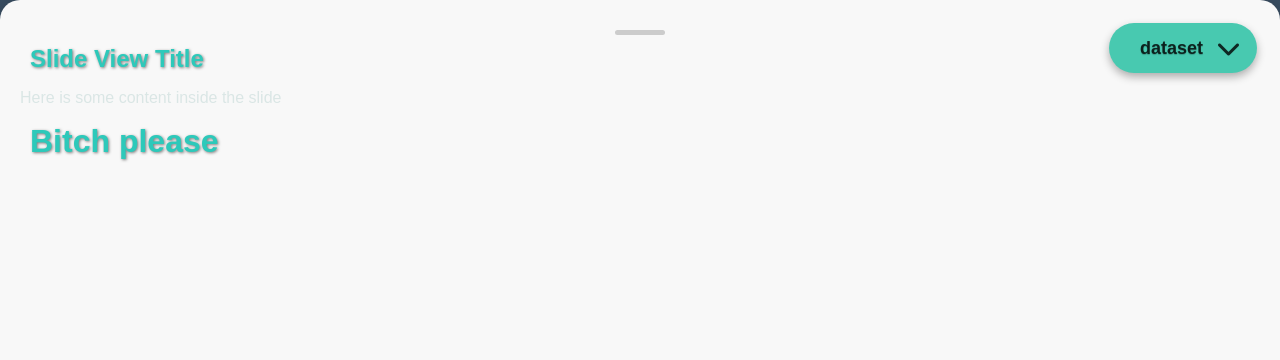
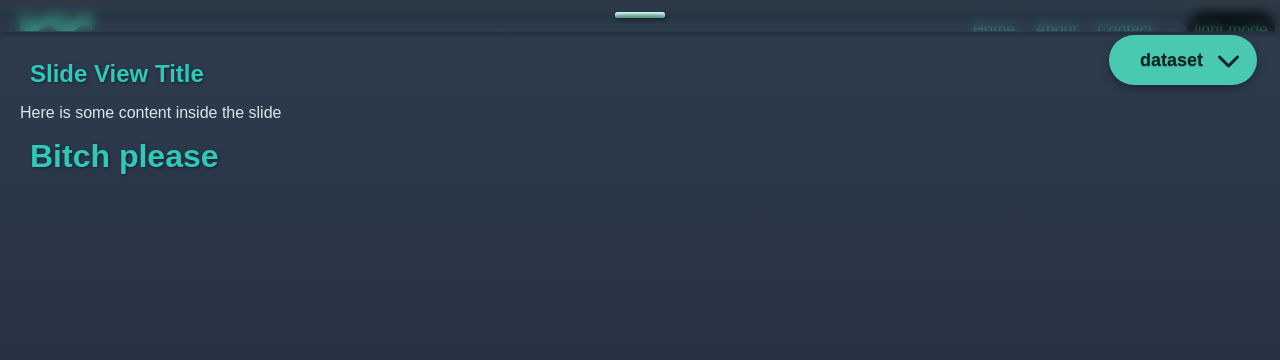
Before and after one commit to flexirexi/ffinance-returns, a plain HTML site: page index.html in a window 1280 px wide. Both pictures are taken after a click on the element "dataset". Shown: the top 360 px of the page. Drawn offline with nearby package versions, Linux system fonts and the light colour scheme.

Commit message:
feat: add glass morphism design to slide view

```diff
--- a/assets/css/styles.css
+++ b/assets/css/styles.css
@@ -99,7 +99,7 @@ nav {
     top: 0; /* Hält sie oben auf der Seite */
     left: 0; /* Linksbündig */
     width: 100%; /* Breite auf die gesamte Seite setzen */
-	z-index: 2;
+	z-index: 3;
 	backdrop-filter: none; /* Kein Blur standardmäßig */
     transition: background-color 0.5s ease, backdrop-filter 0.5s, opacity 0.5s ease; /* Weicher Übergang */
 }
@@ -254,7 +254,7 @@ aside.dataset-summary {
     width: 100%; /* Über den gesamten Bildschirm */
     height: 100%; /* Voller Bildschirmhöhe */
     background: linear-gradient(90deg, var(--dis-bg), var(--dis-bg), var(--dis-bg), var(--dis-bg));
-    z-index: 5; /* Über allen anderen Elementen */
+    z-index: 6; /* Über allen anderen Elementen */
     transition: right 0.3s ease-in-out, transform 0.3s ease-in-out; /* Smooth Transition */
     box-shadow: -2px 0 5px rgba(0, 0, 0, 0.2); /* Optionaler Schatten */
     overflow-y: auto; /* Scrollbar bei Bedarf */
@@ -409,7 +409,7 @@ footer {
     align-items: center;
     box-shadow: 0 4px 8px rgba(0, 0, 0, 0.3); /* Schatteneffekt */
     cursor: pointer;
-    z-index: 4; /* Über anderen Elementen */
+    z-index: 5; /* Über anderen Elementen */
     transition: transform 0.3s ease, background-color 0.3s ease; /* Smooth Animation */
 }
 
@@ -437,11 +437,9 @@ footer {
     left: 0;
     width: 100%;
     height: 100%; /* Höhe des Slide-Views */
-    background: #f8f8f8; /* Hintergrundfarbe */
-    box-shadow: 0px -2px 10px rgba(0, 0, 0, 0.1);
-    border-radius: 20px 20px 0 0; /* Abgerundete Ecken */
+    background: transparent; /* Hintergrundfarbe */
     transition: bottom 0.3s ease-in-out; /* Smooth Animation */
-    z-index: 3;
+    z-index: 4;
     overflow: hidden;
 }
 
@@ -449,15 +447,33 @@ footer {
     height: 100%;
     overflow-y: auto; /* Ermöglicht Scrollen, falls Inhalt länger als Viewport */
     padding: 20px;
+    margin-top: -1px;
     box-sizing: border-box;
+    background: linear-gradient(to bottom, var(--primary-bg), #1e2836); /* Dunkler Verlauf nach unten */
 }
 
-.handle {
+#handle-container {
+    width: 100%;
+    height: 20px;
+    padding-top: 12px;
+    cursor: grab;
+    background: linear-gradient(to bottom, #18181830 , #00000038 20%,  #00000048, #00000038 80%, #18181830 ); /* Dunkler Verlauf nach unten */
+    backdrop-filter: blur(6px); /* Frosted-Glass-Effekt */
+    box-shadow:
+        inset 0 2px 6px rgba(49, 49, 49, 0.705), /* Innerer Lichtreflex */
+        0 -2px 4px rgba(0, 0, 0, 0.567), /* Oben: Schmaler Schatten */
+        0 2px 6px rgba(0, 0, 0, 0.242); /* Unten: Schmaler Schatten */
+}
+
+#handle {
     width: 50px;
-    height: 5px;
-    background: #ccc;
-    border-radius: 3px;
-    margin: 10px auto;
+    height: 6px;
+    margin: auto auto;
+    background: linear-gradient(to bottom, #bbf3e6, #408772); /* Graugrüne Metallic-Töne */
+    border-radius: 10px;
+    box-shadow: inset 0 1px 3px rgba(239, 239, 239, 0.9), /* Lichtreflexe oben */
+                1px 2px 4px rgba(0, 0, 0, 0.4); /* Tieferer externer Schatten */
+
 }
 
 @media (min-width: 768px) {
@@ -589,7 +605,7 @@ footer {
         align-items: right;
         box-shadow: 0 4px 8px rgba(0, 0, 0, 0.3); /* Schatteneffekt */
         cursor: pointer;
-        z-index: 4; /* Über anderen Elementen */
+        z-index: 5; /* Über anderen Elementen */
         transition: transform 0.3s ease, background-color 0.3s ease; /* Smooth Animation */
 
         padding-right: 18px;
--- a/assets/js/script.js
+++ b/assets/js/script.js
@@ -501,9 +501,11 @@ document.addEventListener("DOMContentLoaded", () => {
     const slideView = document.getElementById("slideView");
     const actionButton = document.querySelector('.action-button');
     const actionLink = document.getElementById("action-link");
+    const handleContainer = document.getElementById('handle-container');
+    let isSwiping = false;
+    let isDragging = false;
     let startX = 0;
     let currentX = 0;
-    let isSwiping = false;
     let startY = 0;
     let currentY = 0;
 
@@ -564,7 +566,7 @@ document.addEventListener("DOMContentLoaded", () => {
         if (window.innerWidth < 768) {
             actionButton.style.display = "none";
         } else {
-            actionButton.style.top = "23px";
+            actionButton.style.top = "35px";
             actionLink.className="fas fa-chevron-down"
         }
     }
@@ -622,6 +624,38 @@ document.addEventListener("DOMContentLoaded", () => {
     });
 
 
+    //SlideView Drag mit der Maus:
+    handleContainer.addEventListener('mousedown', (e) => {
+        startY = e.clientY; // Initiale Y-Position
+        isDragging = true;
+        document.body.style.userSelect = "none"; // Deaktiviert Textauswahl
+        slideView.style.transition = "none"; // Transition während des Ziehens deaktivieren
+    });
+
+    window.addEventListener('mousemove', (e) => {
+        if (!isDragging) return;
+        currentY = e.clientY - startY; // Differenz berechnen
+
+        if (currentY > 0) { // Erlaubt nur Bewegung nach unten
+            slideView.style.bottom = `-${currentY}px`;
+        }
+    });
+
+    window.addEventListener('mouseup', () => {
+        if (!isDragging) return;
+        isDragging = false;
+        document.body.style.userSelect = ""; // Textauswahl wieder aktivieren
+        slideView.style.transition = "bottom 0.3s ease-in-out"; // Transition wieder aktivieren
+
+        // Schließen, wenn genug nach unten gezogen wurde
+        if (currentY > window.innerHeight * 0.3) {
+            slideView.style.bottom = "-100%"; // Komplett ausblenden
+            closeSlideView();
+        } else {
+            slideView.style.bottom = "0"; // Zurück zur Originalposition
+        }
+    });
+
     // Überwache Fenstergröße und entferne "active", wenn Desktop-Modus aktiv wird
     window.addEventListener('resize', () => {
         if (window.innerWidth > 768) { // Passe die Breite an deine Media Query an
--- a/index.html
+++ b/index.html
@@ -111,8 +111,10 @@
     </div>
 
     <div class="slide-view" id="slideView">
+        <div id="handle-container">
+            <div id="handle"></div>
+        </div>
         <div class="slide-view-content">
-            <div class="handle"></div>
             <h2>Slide View Title</h2>
             <p>Here is some content inside the slide <view class="br"><br><h1>Bitch please</h1></view></p>
         </div>
```
